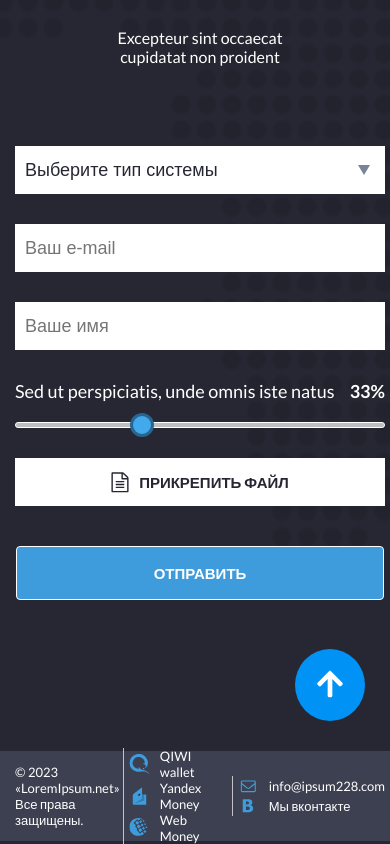
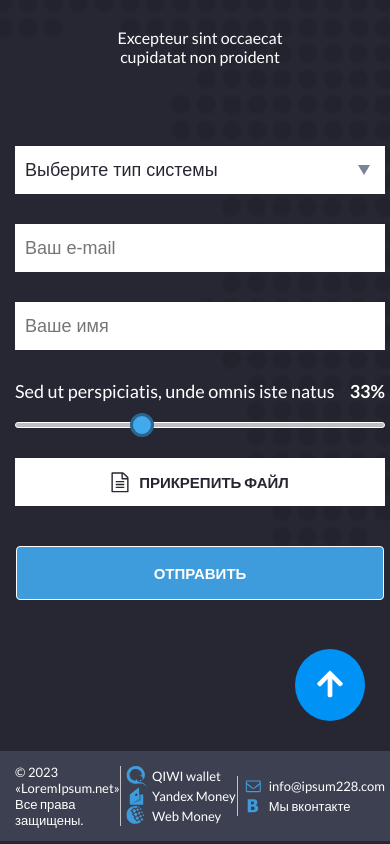
Before and after one commit to gregorybv/test-lending-react, a React (Create React App) app: page / in a window 390 px wide. Shown: the part 1624-2468 px from the top of the page. Built offline with nearby package versions, Linux system fonts and the light colour scheme.

Commit message:
new edits in footer component with gap

```diff
--- a/src/components/Footer/footer.scss
+++ b/src/components/Footer/footer.scss
@@ -1,6 +1,6 @@
 .footer {
   height: 90px;
-  background: #3D4050;
+  background: #3d4050;
   display: flex;
   align-items: center;
   &__content {
@@ -10,7 +10,7 @@
     gap: 74px;
 
     @media (max-width: 796px) {
-      gap: 3px;
+      gap: 0px;
     }
   }
 
@@ -40,6 +40,10 @@
     display: flex;
     align-items: center;
     gap: 10px;
+
+    @media (max-width: 796px) {
+      gap: 5px;
+    }
   }
 
   &__subtext {
```
